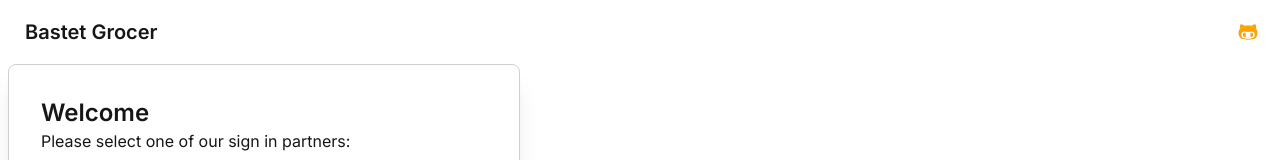
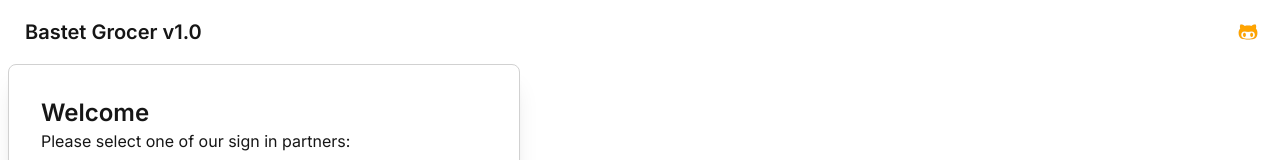
Before and after one commit to James-Sundby/bastet-grocer, a Next.js app: page / in a window 1280 px wide. Shown: the top 160 px of the page. Built offline with nearby package versions, Linux system fonts and the light colour scheme; no server answers.

Commit message:
Adds version to title
Needs to be better implemented. When time allows, move to footer.

```diff
--- a/app/components/header.js
+++ b/app/components/header.js
@@ -11,7 +11,7 @@ export default function NavBar() {
                         href="/"
                         className="btn btn-ghost normal-case text-xl"
                     >
-                        Bastet Grocer
+                        Bastet Grocer v1.0
                     </Link>
                 </div>
                 <div className="flex-none">
```
